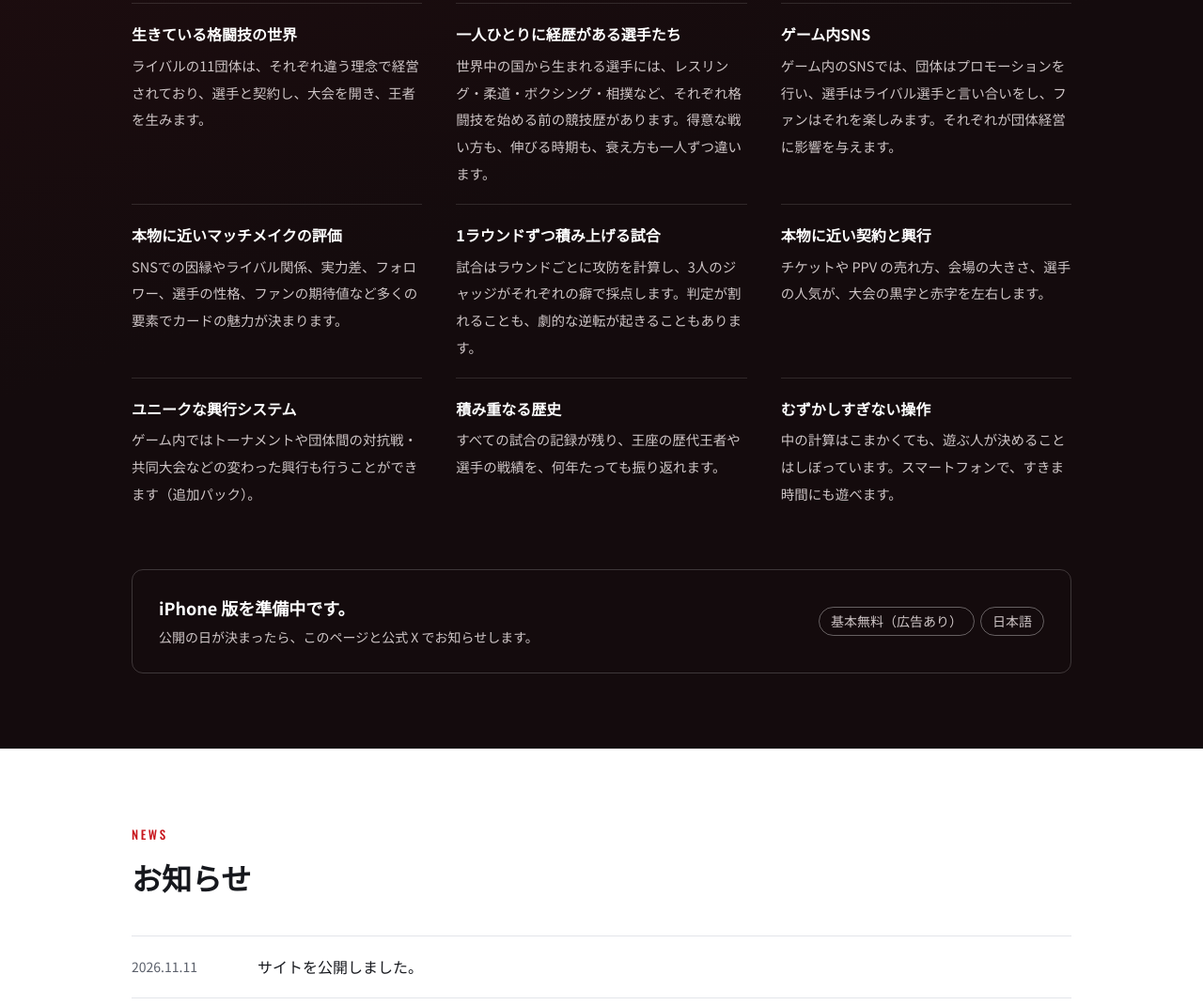
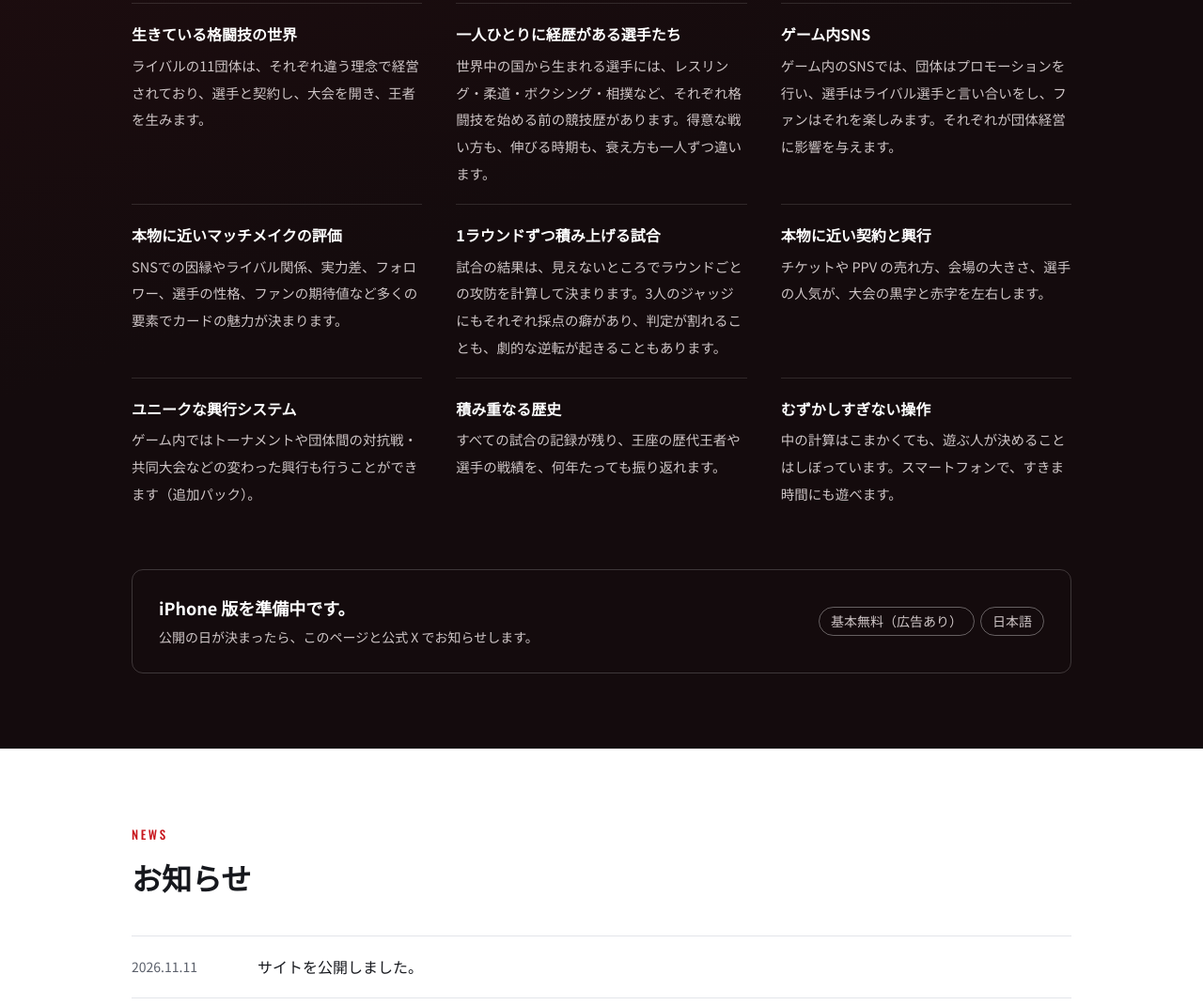
Before and after one commit to raccooncreative2-eng/raccooncreative-site, a plain HTML site: page index.html in a window 1280 px wide. Shown: the part 1314-2384 px from the top of the page at 94% size. Drawn offline with nearby package versions, Linux system fonts and the light colour scheme.

Commit message:
こだわりの「1ラウンドずつ積み上げる試合」を、中の計算の話と分かる文に直す
Co-Authored-By: Claude Fable 5.2 <noreply@anthropic.com>

```diff
--- a/index.html
+++ b/index.html
@@ -143,7 +143,7 @@
       <li><b>一人ひとりに経歴がある選手たち</b><span>世界中の国から生まれる選手には、レスリング・柔道・ボクシング・相撲など、それぞれ格闘技を始める前の競技歴があります。得意な戦い方も、伸びる時期も、衰え方も一人ずつ違います。</span></li>
       <li><b>ゲーム内SNS</b><span>ゲーム内のSNSでは、団体はプロモーションを行い、選手はライバル選手と言い合いをし、ファンはそれを楽しみます。それぞれが団体経営に影響を与えます。</span></li>
       <li><b>本物に近いマッチメイクの評価</b><span>SNSでの因縁やライバル関係、実力差、フォロワー、選手の性格、ファンの期待値など多くの要素でカードの魅力が決まります。</span></li>
-      <li><b>1ラウンドずつ積み上げる試合</b><span>試合はラウンドごとに攻防を計算し、3人のジャッジがそれぞれの癖で採点します。判定が割れることも、劇的な逆転が起きることもあります。</span></li>
+      <li><b>1ラウンドずつ積み上げる試合</b><span>試合の結果は、見えないところでラウンドごとの攻防を計算して決まります。3人のジャッジにもそれぞれ採点の癖があり、判定が割れることも、劇的な逆転が起きることもあります。</span></li>
       <li><b>本物に近い契約と興行</b><span>チケットや PPV の売れ方、会場の大きさ、選手の人気が、大会の黒字と赤字を左右します。</span></li>
       <li><b>ユニークな興行システム</b><span>ゲーム内ではトーナメントや団体間の対抗戦・共同大会などの変わった興行も行うことができます（追加パック）。</span></li>
       <li><b>積み重なる歴史</b><span>すべての試合の記録が残り、王座の歴代王者や選手の戦績を、何年たっても振り返れます。</span></li>
```
